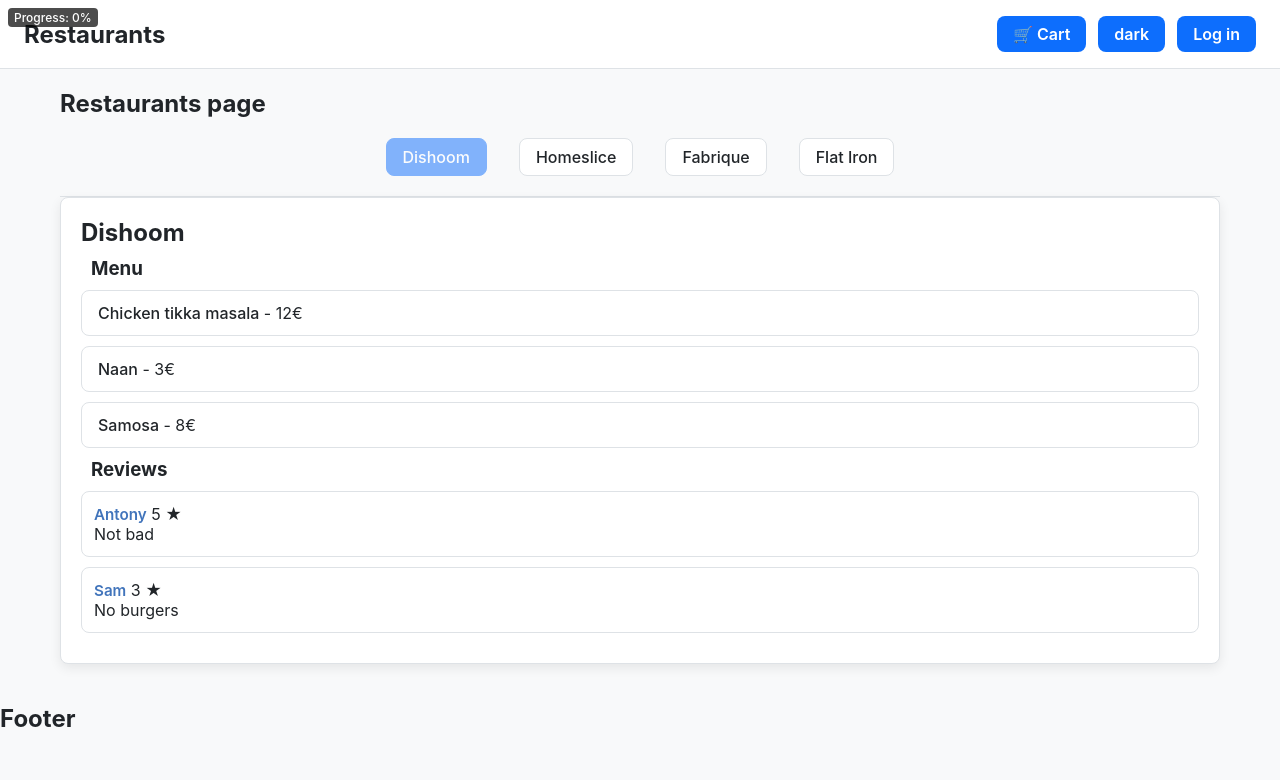
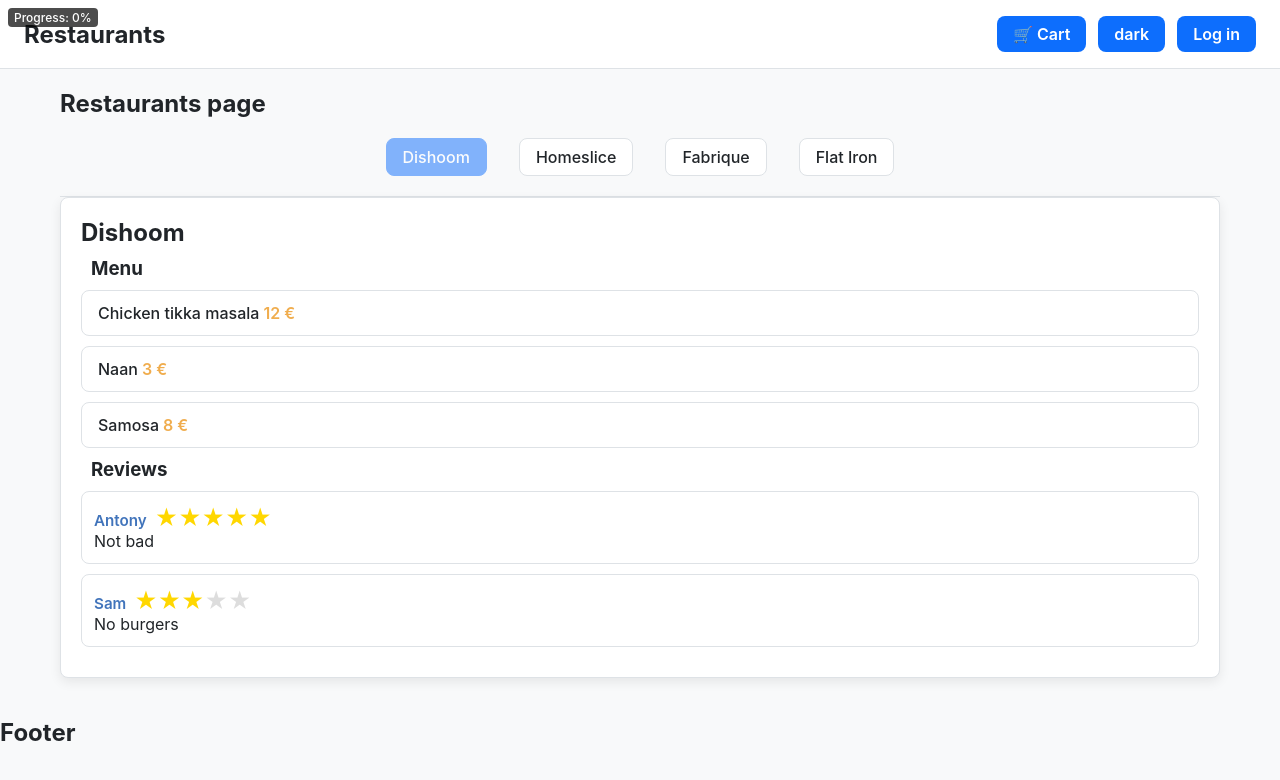
Before and after one commit to lapkinu/react-jsr-course, a React (Vite) app: page / in a window 1280 px wide. Shown: the top 780 px of the page. Built offline with nearby package versions, Linux system fonts and the light colour scheme.

Commit message:
Added the RatingStars component to ReviewItem.jsx and styles.price

```diff
--- a/src/components/MenuItem/MenuItem.jsx
+++ b/src/components/MenuItem/MenuItem.jsx
@@ -19,7 +19,7 @@
     <li className={styles.item}>
       <div className={styles.info}>
         <span className={styles.name}>{dish.name}</span>
-        <span className={styles.price}> - {dish.price}€</span>
+        <span className={styles.price}> {dish.price} €</span>
       </div>
 
       <div className={styles.controls}>
--- a/src/components/MenuItem/MenuItem.module.css
+++ b/src/components/MenuItem/MenuItem.module.css
@@ -18,3 +18,8 @@
   display: flex;
   align-items: center;
 }
+
+.price {
+  color: #f0ad4e;
+  font-weight: 600;
+}
--- a/src/components/ReviewItem/ReviewItem.jsx
+++ b/src/components/ReviewItem/ReviewItem.jsx
@@ -1,6 +1,7 @@
 import { useSelector } from 'react-redux';
 import { selectReviewById } from '../../store/selectors';
 import { ReviewUser } from '../ReviewUser/ReviewUser';
+import { RatingStars } from '../RatingStars/RatingStars';
 import styles from './ReviewItem.module.css';
 
 export const ReviewItem = ({ reviewId }) => {
@@ -11,7 +12,7 @@
     <li className={styles.item}>
       <div className={styles.header}>
         <ReviewUser userId={review.userId} />
-        <span className={styles.rating}> {review.rating} ★ </span>
+        <RatingStars rating={review.rating} />
       </div>
       <p className={styles.text}>{review.text}</p>
     </li>
```
